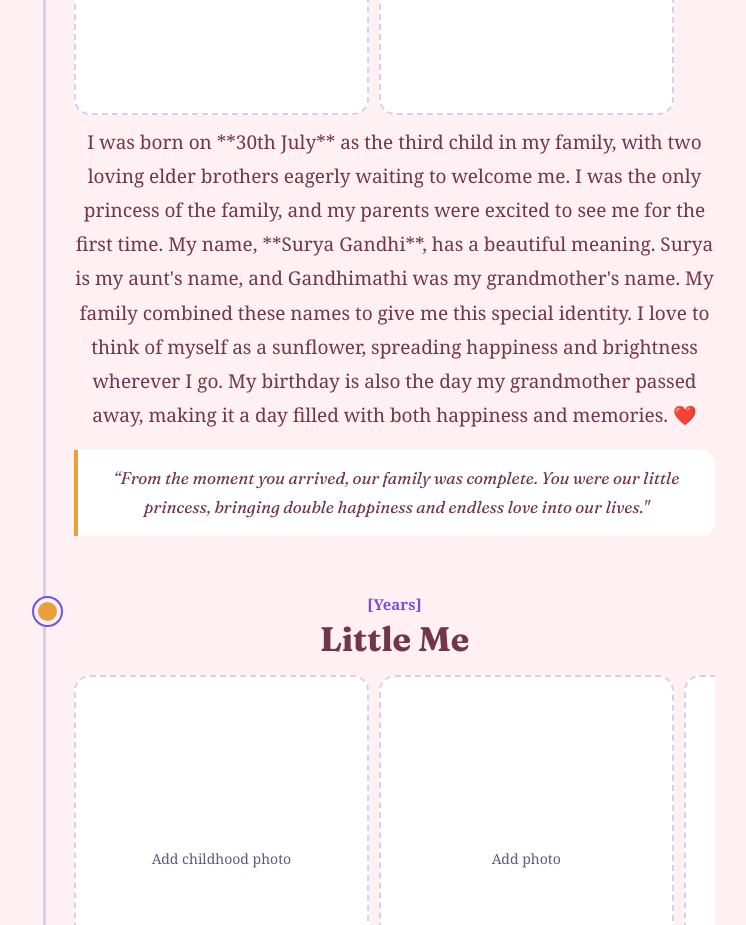
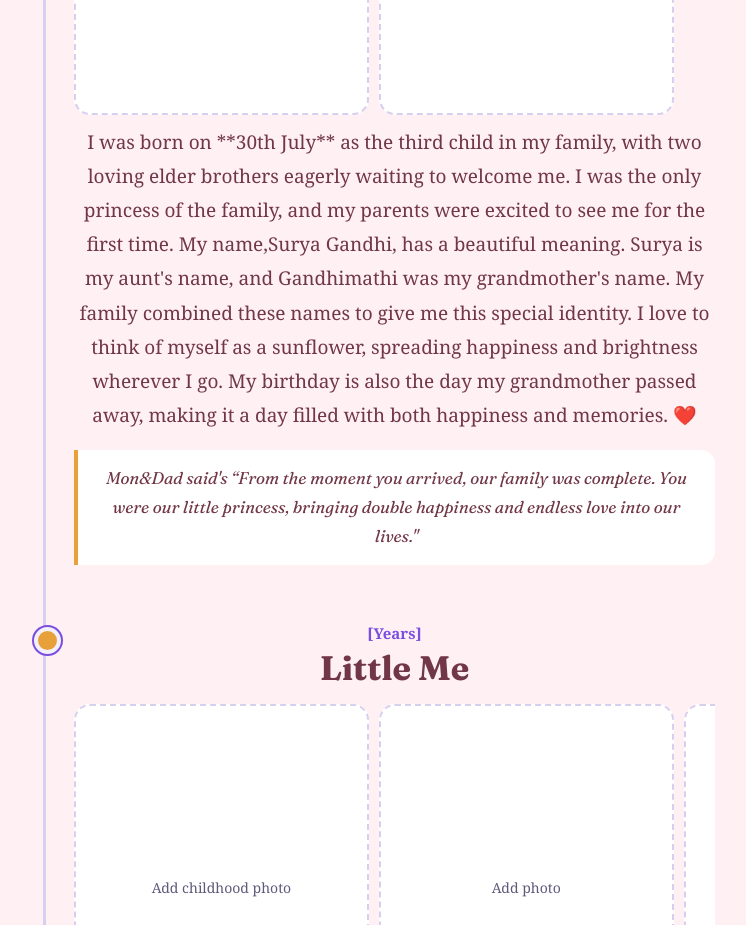
Before and after one commit to sysurya643-rgb/Surya-bio, a plain HTML site: page index.html in a window 1280 px wide. Shown: the part 1300-2225 px from the top of the page, without its empty margins (265-1011 px from the left). Drawn offline with nearby package versions, Linux system fonts and the light colour scheme.

Commit message:
Update index.html

```diff
--- a/index.html
+++ b/index.html
@@ -60,7 +60,7 @@ a:focus-visible,.photo:focus-visible{outline:3px solid var(--accent2);outline-of
   <p class="reveal" id="msg">This is the story of how I became who I am. Every chapter, every person and every prayer that brought me here. Thank you for reading it with me.</p>
   <h1>Surya Shenbagam</h1>
   <p class="lead">From the day I was born till today.</p>
- <a class="down" href="#life-story">
+ <a class="down" href="story">
   ↓ Scroll down for my story ↓
 </a>
 </section>
@@ -71,9 +71,9 @@ a:focus-visible,.photo:focus-visible{outline:3px solid var(--accent2);outline-of
       <h2>The Day I Was Born</h2>
       <div class="strip"><div class="ph">Add baby photo</div><div class="ph">Add family photo</div></div>
       <p>I was born on **30th July** as the third child in my family, with two loving elder brothers eagerly waiting to welcome me. I was the only princess of the family, and my parents were excited to see me for the first time.
-My name, **Surya Gandhi**, has a beautiful meaning. Surya is my aunt's name, and Gandhimathi was my grandmother's name. My family combined these names to give me this special identity. I love to think of myself as a sunflower, spreading happiness and brightness wherever I go.
+My name,Surya Gandhi, has a beautiful meaning. Surya is my aunt's name, and Gandhimathi was my grandmother's name. My family combined these names to give me this special identity. I love to think of myself as a sunflower, spreading happiness and brightness wherever I go.
 My birthday is also the day my grandmother passed away, making it a day filled with both happiness and memories. ❤️</p>
-      <blockquote>“From the moment you arrived, our family was complete. You were our little princess, bringing double happiness and endless love into our lives."</blockquote>
+      <blockquote>Mon&Dad said's “From the moment you arrived, our family was complete. You were our little princess, bringing double happiness and endless love into our lives."</blockquote>
     </article>
 
     <article class="ch">
```
